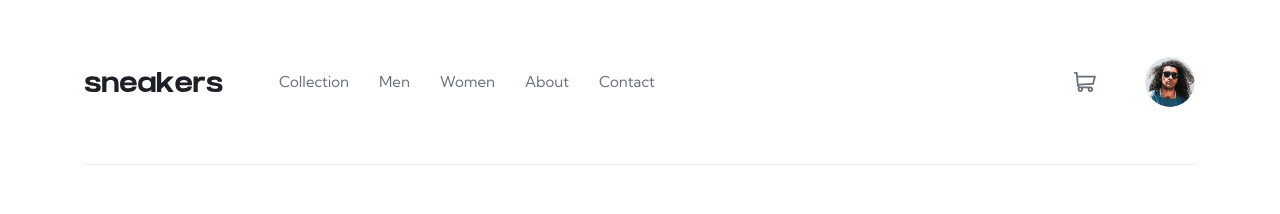
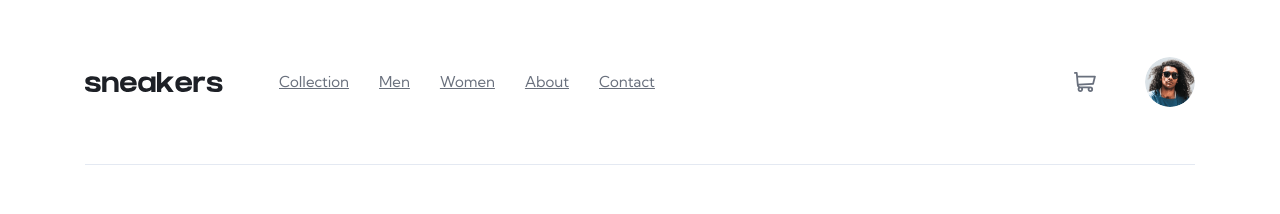
Before and after one commit to raulbtmonteiro/ecommerce-product-page, a React (Vite) app: page / in a window 1280 px wide. Shown: the top 214 px of the page. Built offline with nearby package versions, Linux system fonts and the light colour scheme.

Commit message:
perf: add href to navbar links

```diff
--- a/src/components/Header/index.jsx
+++ b/src/components/Header/index.jsx
@@ -37,7 +37,11 @@ export const Header = ({ cartProducts, deleteCartProducts }) => {
         <Overlay menuShow={menuShow} onClick={() => setMenuShow(!menuShow)} />
         <NavBar menuShow={menuShow}>
           {navBarList.map((item) => {
-            return <NavBarItem key={item}>{item}</NavBarItem>;
+            return (
+              <NavBarItem href="#" key={item}>
+                {item}
+              </NavBarItem>
+            );
           })}
         </NavBar>
       </HeaderLeft>
```
